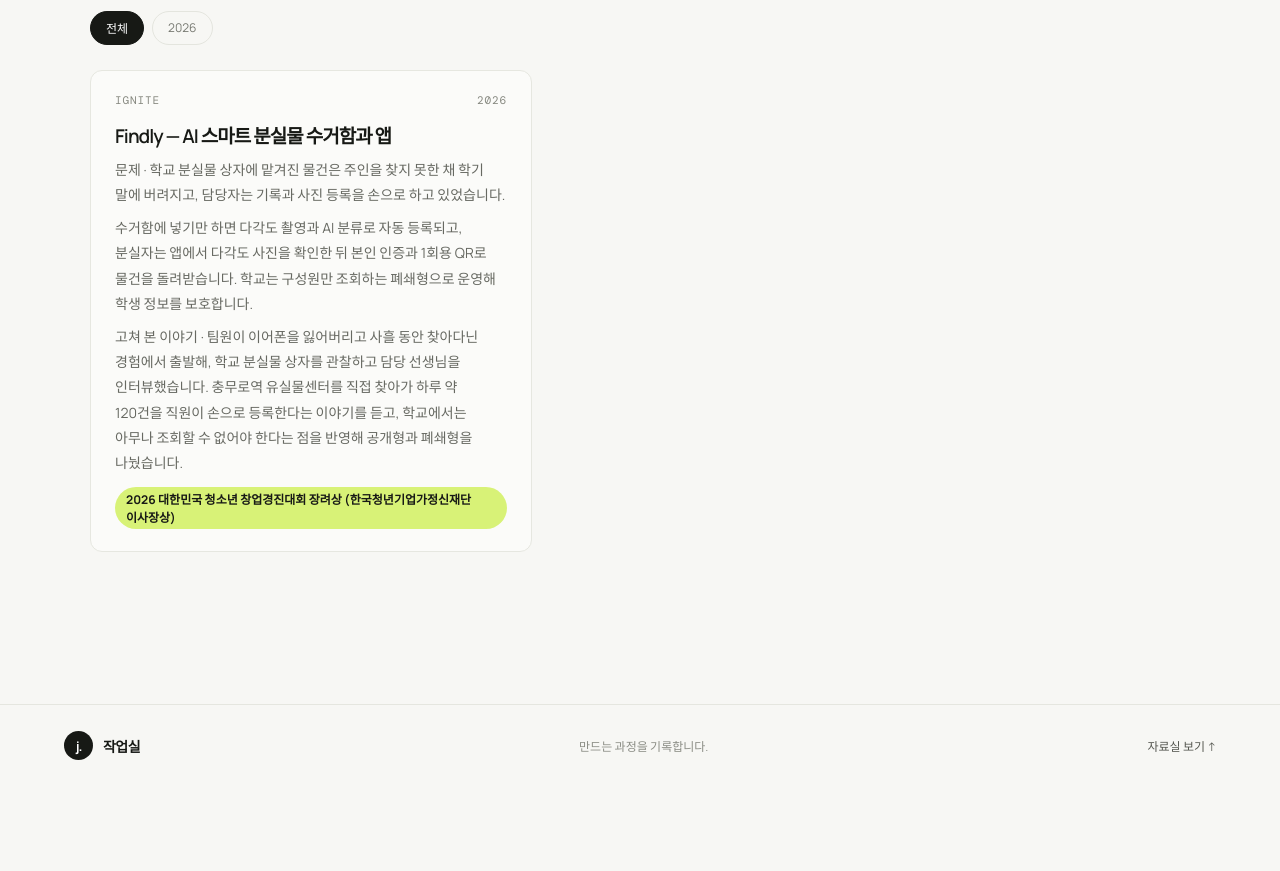
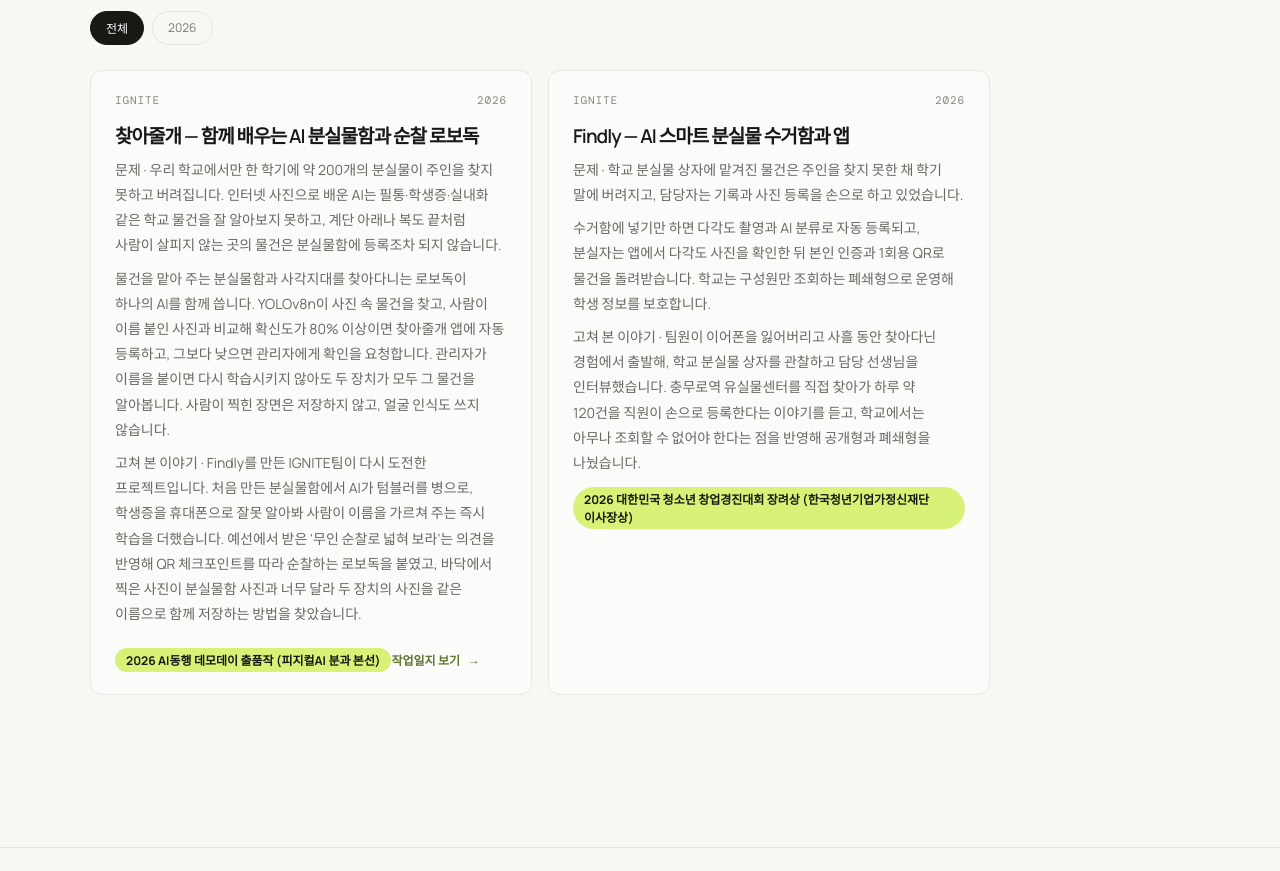
Before and after one commit to eduicms7-cyber/home, a plain HTML site: page dubitnarae.html in a window 1280 px wide. Shown: the part 614-1485 px from the top of the page. Before the commit the page ends 1400 px from the top, so only its background shows below. Drawn offline with nearby package versions, Linux system fonts and the light colour scheme.

Commit message:
feat: 두빛나래 기록에 IGNITE팀 찾아줄개(2026 AI동행 데모데이) 추가
- 찾아줄개 카드와 작업일지 추가, 카드에서 작업일지 화면으로 연결
- log.html이 두빛나래 팀 작업일지도 보여 주도록 확장
- 두빛나래 소개 문구를 '창업경진대회 및 기타 대회'로 넓힘

Co-Authored-By: Claude Opus 5.5 <noreply@anthropic.com>

```diff
--- a/dubitnarae-page.js
+++ b/dubitnarae-page.js
@@ -63,6 +63,14 @@
           card.append(award);
         }
 
+        if (team.id && team.logs && team.logs.length > 0) {
+          const logLink = document.createElement("a");
+          logLink.className = "story-link";
+          logLink.href = `log.html?team=${encodeURIComponent(team.id)}`;
+          logLink.innerHTML = '작업일지 보기 <span aria-hidden="true">→</span>';
+          card.append(logLink);
+        }
+
         grid.append(card);
       });
   };
--- a/dubitnarae.html
+++ b/dubitnarae.html
@@ -4,7 +4,7 @@
     <meta charset="utf-8" />
     <meta name="viewport" content="width=device-width, initial-scale=1" />
     <meta name="theme-color" content="#f7f7f4" />
-    <meta name="description" content="인창중 창업동아리 두빛나래의 대한민국청소년창업경진대회 팀별 아이템 기록" />
+    <meta name="description" content="인창중 창업동아리 두빛나래의 대한민국청소년창업경진대회 및 기타 대회 출품 팀별 아이템 기록" />
     <title>두빛나래 — 작업실</title>
     <link rel="stylesheet" href="styles.css" />
     <script src="dubitnarae.js" defer></script>
@@ -34,7 +34,7 @@
         <p class="eyebrow">03 · DUBITNARAE ARCHIVE</p>
         <h1>두빛나래</h1>
         <p class="log-description">
-          인창중학교 창업동아리 두빛나래가 2015년부터 대한민국청소년창업경진대회에 내놓은 아이템을 연도별로 기록합니다.
+          인창중학교 창업동아리 두빛나래가 2015년부터 대한민국청소년창업경진대회 및 기타 대회에 출품한 아이템을 연도별로 기록합니다.
           주변의 불편에서 출발해, 해 보고 막히고 다시 고친 시간들입니다.
         </p>
       </div>
--- a/dubitnarae.js
+++ b/dubitnarae.js
@@ -9,9 +9,44 @@
 //   description: "한두 문장 설명",
 //   award: "수상 결과",               // 없으면 빈칸 ""
 //   image: "images/dubitnarae/2026-팀명.jpg", // 없으면 빈칸 ""
-//   story: "고쳐 본 이야기"           // 없으면 빈칸 ""
+//   story: "고쳐 본 이야기",          // 없으면 빈칸 ""
+//   id: "영문-아이디",                // 작업일지를 달 때만 (log.html?team=아이디)
+//   logs: [{ date: "2026.11.17", title: "제목", description: "내용" }] // 최신순
 // }
 window.dubitnaraeTeams = [
+  {
+    year: 2026,
+    team: "IGNITE",
+    id: "chajajulgae",
+    item: "찾아줄개 — 함께 배우는 AI 분실물함과 순찰 로보독",
+    problem: "우리 학교에서만 한 학기에 약 200개의 분실물이 주인을 찾지 못하고 버려집니다. 인터넷 사진으로 배운 AI는 필통·학생증·실내화 같은 학교 물건을 잘 알아보지 못하고, 계단 아래나 복도 끝처럼 사람이 살피지 않는 곳의 물건은 분실물함에 등록조차 되지 않습니다.",
+    description: "물건을 맡아 주는 분실물함과 사각지대를 찾아다니는 로보독이 하나의 AI를 함께 씁니다. YOLOv8n이 사진 속 물건을 찾고, 사람이 이름 붙인 사진과 비교해 확신도가 80% 이상이면 찾아줄개 앱에 자동 등록하고, 그보다 낮으면 관리자에게 확인을 요청합니다. 관리자가 이름을 붙이면 다시 학습시키지 않아도 두 장치가 모두 그 물건을 알아봅니다. 사람이 찍힌 장면은 저장하지 않고, 얼굴 인식도 쓰지 않습니다.",
+    award: "2026 AI동행 데모데이 출품작 (피지컬AI 분과 본선)",
+    image: "",
+    story: "Findly를 만든 IGNITE팀이 다시 도전한 프로젝트입니다. 처음 만든 분실물함에서 AI가 텀블러를 병으로, 학생증을 휴대폰으로 잘못 알아봐 사람이 이름을 가르쳐 주는 즉시 학습을 더했습니다. 예선에서 받은 '무인 순찰로 넓혀 보라'는 의견을 반영해 QR 체크포인트를 따라 순찰하는 로보독을 붙였고, 바닥에서 찍은 사진이 분실물함 사진과 너무 달라 두 장치의 사진을 같은 이름으로 함께 저장하는 방법을 찾았습니다.",
+    logs: [
+      {
+        date: "2026.11.17",
+        title: "데모데이 본선 프로젝트 설명서",
+        description: "예선 피드백을 반영해 본선 프로젝트 설명서를 정리했습니다. 로보독 순찰을 더하고, SDG 12.5와 '한 학기 폐기 200개를 100개 이하로'라는 목표를 적고, 단계별 검증 기준과 확인 방법을 표로 넣었습니다. 사람이 감지된 장면은 저장하지 않는다는 원칙과 AI 활용 표시도 따로 정리했습니다."
+      },
+      {
+        date: "2026.11.17",
+        title: "AI로 분실물 찾기",
+        description: "YOLOv8 AI 모델로 순찰 사진에서 가방·우산·물병·휴대폰·책 등 분실물이 될 만한 물건 18가지를 찾도록 했습니다. 사람이 조금이라도 찍혀 있으면 사진을 바로 지우고, 물건을 찾으면 상자를 그린 사진과 함께 시각·위치·물건·확신도를 기록합니다. 첫 순찰 시험에서 가위와 물병을 찾아냈습니다."
+      },
+      {
+        date: "2026.11.17",
+        title: "로봇개 네모 순찰과 촬영",
+        description: "마이크로비트로 로봇개와 노트북을 연결해 걷기·멈춤·오른쪽 돌기 명령을 주고받게 했습니다. 5초 걷고 멈춘 뒤 ESP32-CAM으로 사진을 찍고 오른쪽으로 도는 동작을 네 번 되풀이해 네모 모양으로 순찰하고, 로봇개가 앞에 무언가 있다고 알리면 그 자리에서 멈춥니다."
+      },
+      {
+        date: "2026.11.15",
+        title: "카메라 연결 확인",
+        description: "노트북에 연결된 카메라를 차례로 시험해 사진이 제대로 찍히는지 확인하며 찾아줄개 만들기를 시작했습니다."
+      }
+    ]
+  },
   {
     year: 2026,
     team: "IGNITE",
```
Also changed, not shown: entrepreneurship.html (+1 -1 lines), index.html (+1 -1 lines), log.html (+1 -0 lines), log.js (+23 -2 lines).
